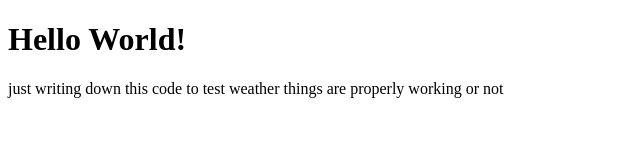
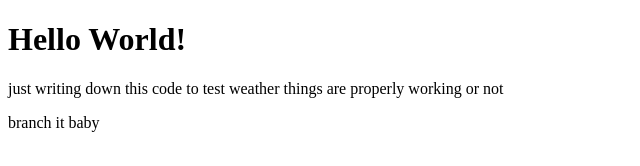
Before and after one commit to muhammadirtiza-creator/irtiza_testing, a plain HTML site: page index.html in a window 1280 px wide. Shown: the whole page, without its empty margins (0-640 px from the left). Drawn offline with Linux system fonts and the light colour scheme.

Commit message:
branching is happening

```diff
--- a/index.html
+++ b/index.html
@@ -8,5 +8,6 @@
 <body>
      <h1>Hello World!</h1>
      <p>just  writing down this code to test weather things are properly working or not</p>
+     <p>branch it baby</p>
 </body>
 </html>
```
